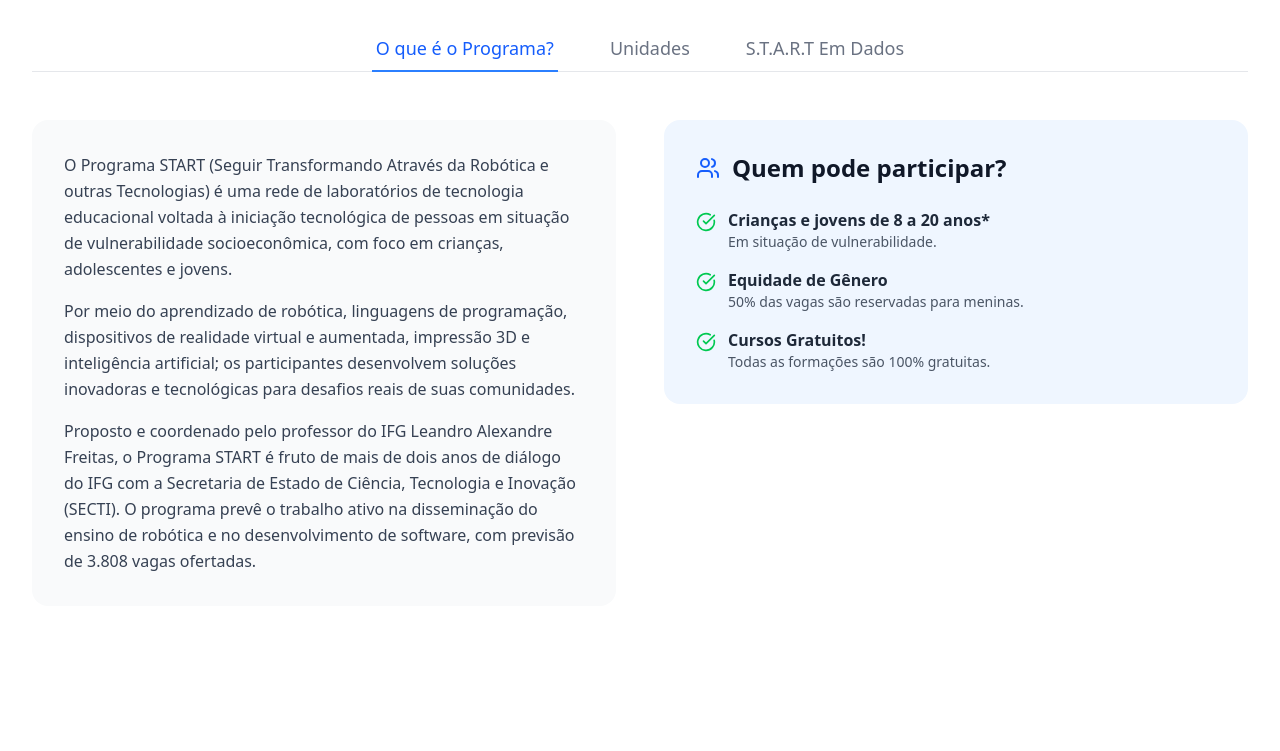
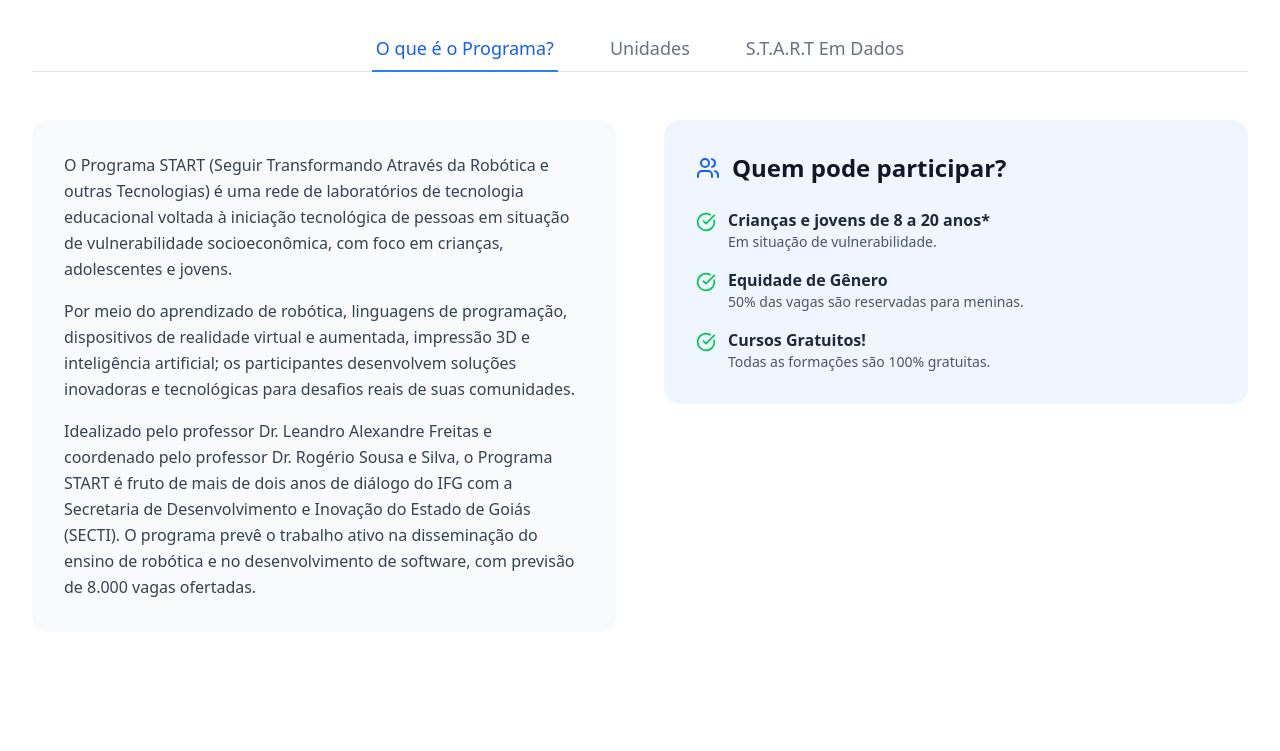
Before and after one commit to luixsouza/numbers-site, a React (Vite) app: page /start in a window 1280 px wide. Shown: the part 463-1214 px from the top of the page. Built offline with nearby package versions, Linux system fonts and the light colour scheme.

Commit message:
/fix: Corrigindo texto

```diff
--- a/src/pages/Start.jsx
+++ b/src/pages/Start.jsx
@@ -141,13 +141,13 @@
                     reais de suas comunidades.
                   </p>
                   <p className="text-gray-700 leading-relaxed">
-                    Proposto e coordenado pelo professor do IFG Leandro
-                    Alexandre Freitas, o Programa START é fruto de mais de dois
-                    anos de diálogo do IFG com a Secretaria de Estado de
-                    Ciência, Tecnologia e Inovação (SECTI). O programa prevê o
-                    trabalho ativo na disseminação do ensino de robótica e no
-                    desenvolvimento de software, com previsão de 3.808 vagas
-                    ofertadas.
+                    Idealizado pelo professor Dr. Leandro Alexandre Freitas e
+                    coordenado pelo professor Dr. Rogério Sousa e Silva, o
+                    Programa START é fruto de mais de dois anos de diálogo do
+                    IFG com a Secretaria de Desenvolvimento e Inovação do Estado
+                    de Goiás (SECTI). O programa prevê o trabalho ativo na
+                    disseminação do ensino de robótica e no desenvolvimento de
+                    software, com previsão de 8.000 vagas ofertadas.
                   </p>
                 </div>
                 <div className="bg-blue-50 p-6 md:p-8 rounded-2xl">
```
